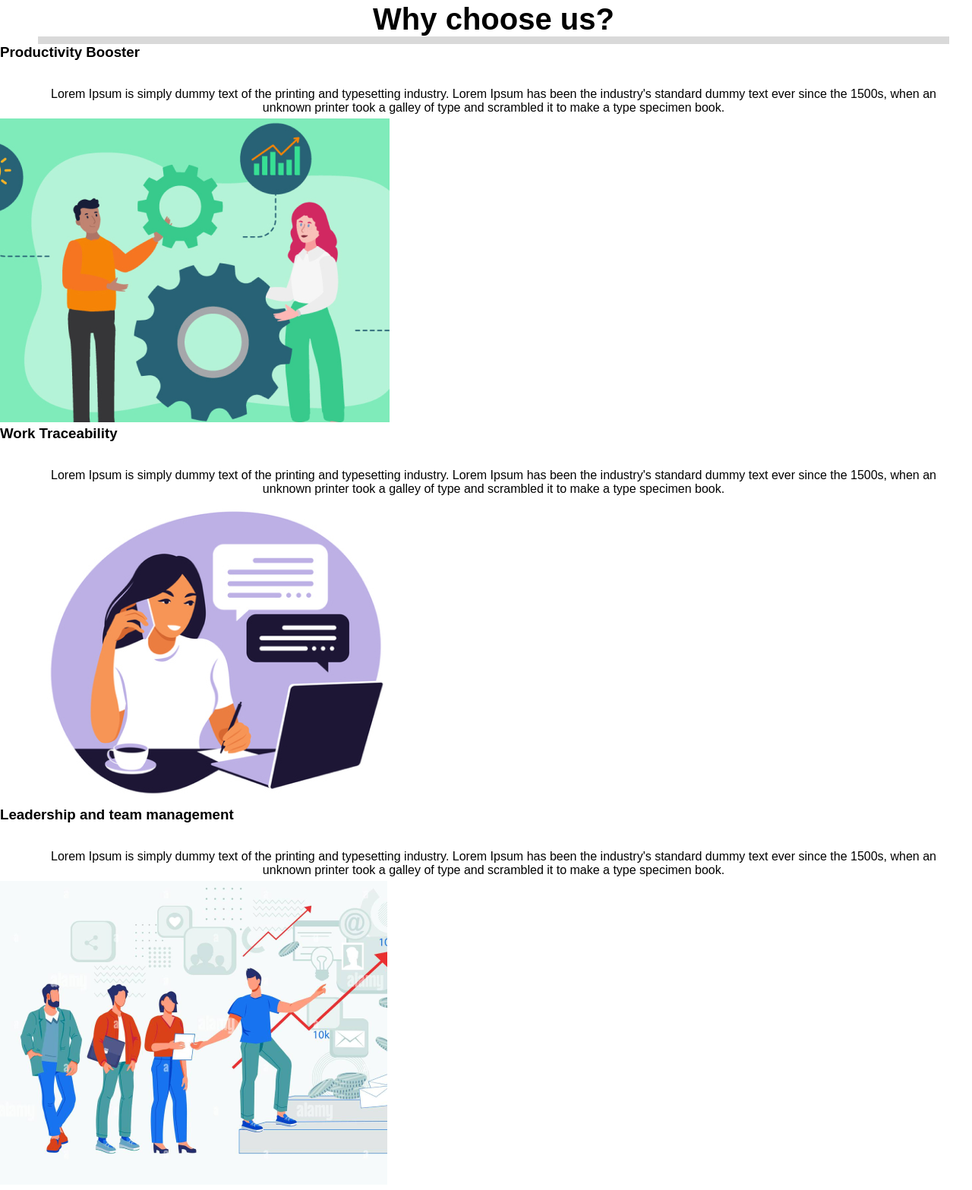
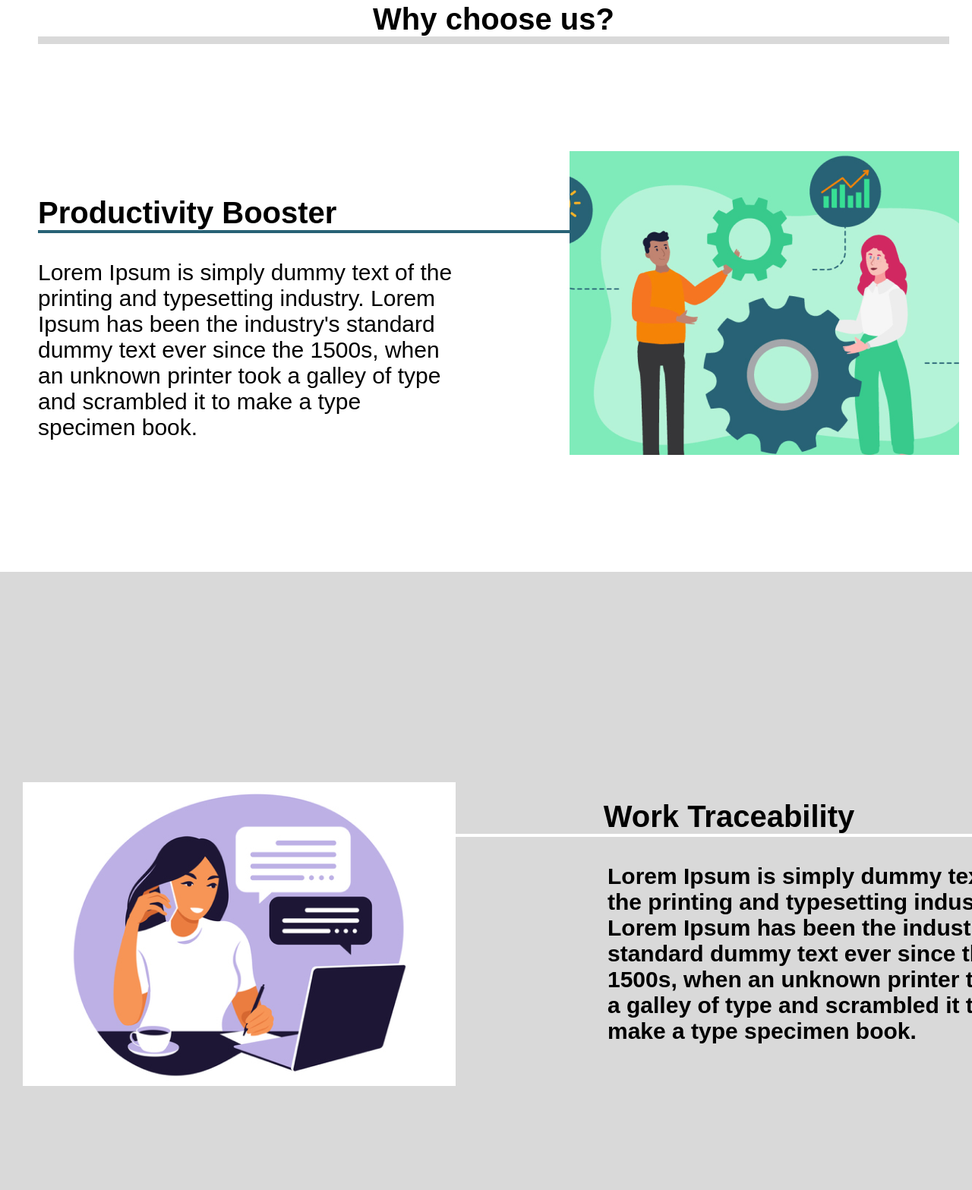
Before and after one commit to matiasraviola/BaSP-A2022-Etapa-1, a plain HTML site: page Semana-02/index.html in a window 1280 px wide. Shown: the part 1348-2915 px from the top of the page at 76% size. Drawn offline with Linux system fonts and the light colour scheme.

Commit message:
BaSP-W02-2022: images and text are aligned left and right in each cases, new classes created for those paragraphs

```diff
--- a/Semana-02/css/style.css
+++ b/Semana-02/css/style.css
@@ -56,6 +56,7 @@ header{
     border-bottom: 10px rgba(217, 217, 217, 1) solid;
     color:rgba(0, 0, 0, 1);
     margin-left: 50px;
+    margin-bottom: ;
 }
 .main-text-container p{
     text-align: center;
@@ -70,6 +71,54 @@ header{
     color: rgba(73, 163, 123, 1);
     margin-bottom: 100px;
 }
+.left-paragraph {
+    color: rgba(0, 0, 0, 1);
+    width: 500px;
+}
+.left-paragraph h3{
+    font:bold 40px Arial, Helvetica, sans-serif;
+    text-align: left;
+    width: 1000px;
+    margin-top: 200px ;
+    margin-left: 50px;
+    border-bottom: 4px rgba(40, 98, 118, 1) solid;
+}
+.left-paragraph p{
+    font:normal 30px Arial, Helvetica, sans-serif;
+    text-align: left;
+    width: 550px;
+    margin-left: 50px;
+}
+.left-paragraph img{
+    margin-left: 750px;
+    margin-top: -400px ;
+}
+.right-paragraph {
+    background-color: rgba(217, 217, 217, 1);
+    width: 1440px;
+    height:900px;
+    margin-top: 150px ;
+
+}
+.right-paragraph h3{
+    font:bold 40px Arial, Helvetica, sans-serif;
+    text-align: center;
+    width: 800px;
+    margin-left: 560px;
+    margin-right: 600px;
+    padding-top: 300px ;
+    border-bottom: 4px rgba(255, 255, 255, 1) solid;
+}
+.right-paragraph p{
+    font:bold 30px Arial, Helvetica, sans-serif;
+    text-align: left;
+    width:550px;
+    margin-left: 800px;
+}
+.right-paragraph img{
+    margin-top: -350px;
+    margin-left: 30px;
+}
 #sidebar{
     width: 160px;
     height:1400px;
--- a/Semana-02/index.html
+++ b/Semana-02/index.html
@@ -58,38 +58,37 @@
             </section>
             <section class="main-text-container">
                 <h2>Why choose us?</h2>
-                <div class="">
+                <div class="left-paragraph">
                     <h3>Productivity Booster</h3>
                     <p>
                         Lorem Ipsum is simply dummy text of the printing and typesetting industry. Lorem Ipsum has been the industry's standard dummy
                         text ever since the 1500s, when an unknown printer took a galley of type and scrambled it to make a type specimen book.
                     </p>
-                    <img src="assets\productivitybooster.png" alt="Prodcutivity Booster">
+                    <img class="left-image" src="assets\productivitybooster.png" alt="Prodcutivity Booster">
                 </div>
-                <h3>Work Traceability</h3>
-                <div>
+                <div class="right-paragraph">
+                    <h3>Work Traceability</h3>
                     <p>
                         Lorem Ipsum is simply dummy text of the printing and typesetting industry. Lorem Ipsum has been the industry's standard dummy
                         text ever since the 1500s, when an unknown printer took a galley of type and scrambled it to make a type specimen book.
                     </p>
-                    <img src="assets\worktraceability.png" alt="Work Traceability">
+                    <img class="right-image" src="assets\worktraceability.png" alt="Work Traceability">
                 </div>
-                <h3>Leadership and team management</h3>
-                <div>
+                <div class="left-paragraph">
+                    <h3>Leadership and team management</h3>
                     <p>
                         Lorem Ipsum is simply dummy text of the printing and typesetting industry. Lorem Ipsum has been the industry's standard dummy
                         text ever since the 1500s, when an unknown printer took a galley of type and scrambled it to make a type specimen book.
                     </p>
-                    <img src="assets\liderazgo.png" alt="Leadership">
+                    <img class="left-image" src="assets\liderazgo.png" alt="Leadership">
                 </div>
-                <h3>Decision making</h3>
-                <div>
-
+                <div class="right-paragraph">
+                    <h3>Decision making</h3>
                     <p>
                         Lorem Ipsum is simply dummy text of the printing and typesetting industry. Lorem Ipsum has been the industry's standard dummy
                         text ever since the 1500s, when an unknown printer took a galley of type and scrambled it to make a type specimen book.
                     </p>
-                    <img src="assets\decisions.png" alt="Decisions">
+                    <img class="right-image" src="assets\decisions.png" alt="Decisions">
                 </div>
             </section>
             <section>
```
